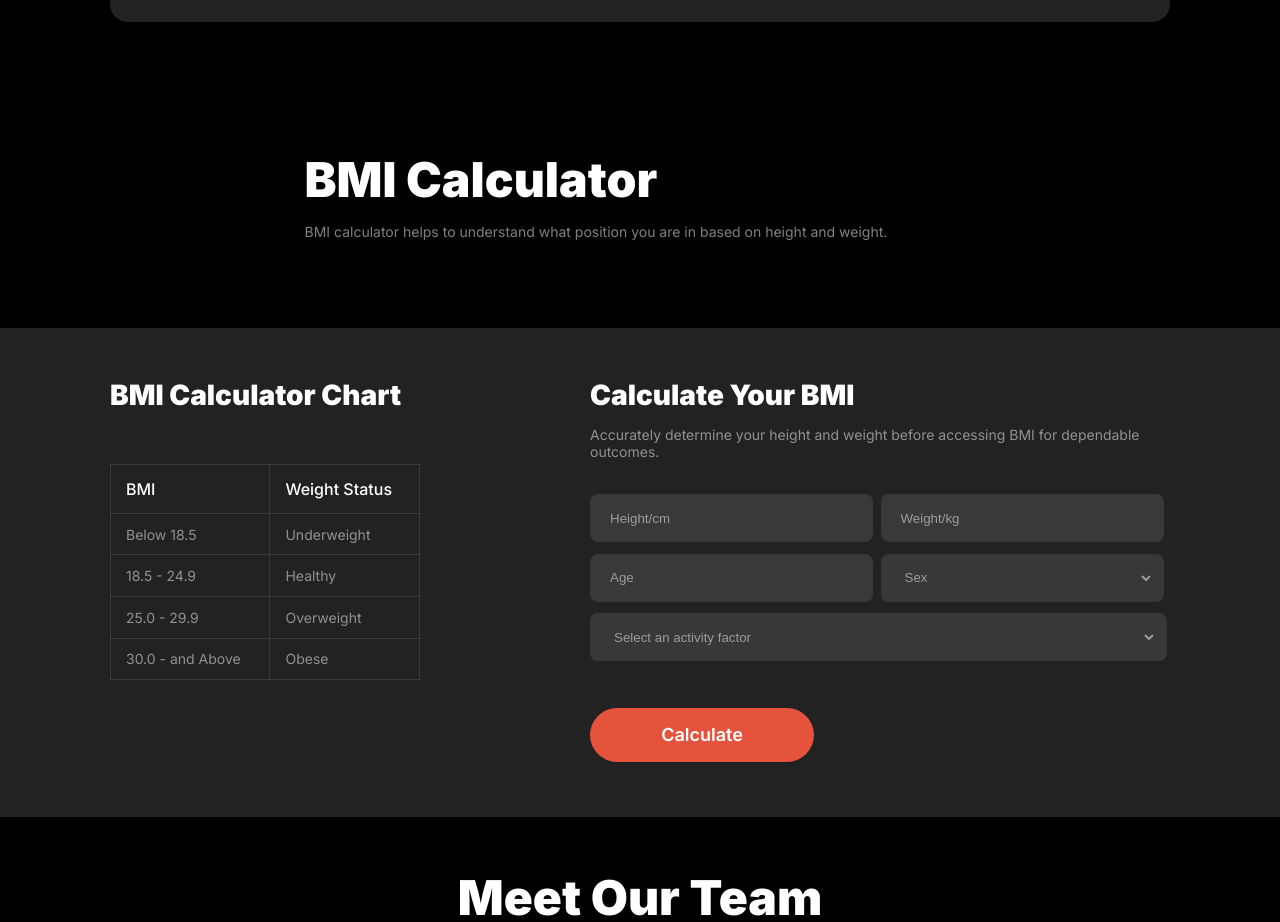
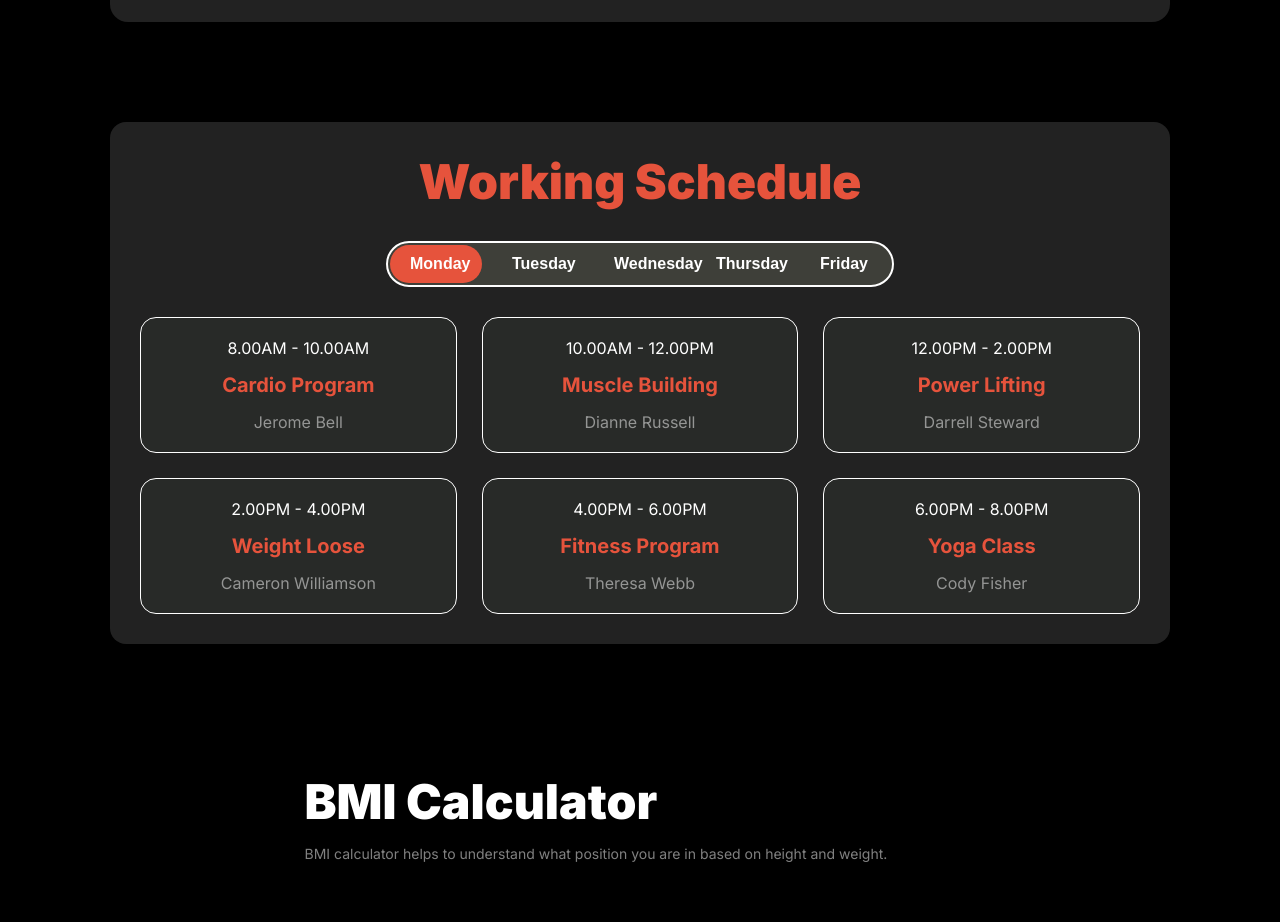
Before and after one commit to Hisham-Raiyan/Assignment-2, a plain HTML site: page index.html in a window 1280 px wide. Shown: the part 1720-2642 px from the top of the page. Drawn offline with Linux system fonts and the light colour scheme; a web font is replaced by a local one.

Commit message:
Unique Section called Working Schedule is added

```diff
--- a/index.html
+++ b/index.html
@@ -97,6 +97,50 @@
             <div class="run-img">
             </div>
         </section>
+        <section class="schedule max-width container-center white">
+            <div class="day-schedule display-flex">
+                <h1 class="title orange">Working Schedule</h1>
+                <div class="days nav-btn">
+                    <button class="nav-button white" id="home-bg">Monday</button>
+                    <button class="nav-button white">Tuesday</button>
+                    <button class="nav-button white">Wednesday</button>
+                    <button class="nav-button white">Thursday</button>
+                    <button class="nav-button white">Friday</button>
+                </div>
+            </div>
+            <div class="time-schedule">
+                <div class="schedule-card">
+                    <p>8.00AM - 10.00AM</p>
+                    <p class="program orange">Cardio Program</p>
+                    <p class="inst semi-white">Jerome Bell</p>
+                </div>
+                <div class="schedule-card">
+                    <p>10.00AM - 12.00PM</p>
+                    <p class="program orange">Muscle Building</p>
+                    <p class="inst semi-white">Dianne Russell</p>
+                </div>
+                <div class="schedule-card">
+                    <p>12.00PM - 2.00PM</p>
+                    <p class="program orange">Power Lifting</p>
+                    <p class="inst semi-white">Darrell Steward</p>
+                </div>
+                <div class="schedule-card">
+                    <p>2.00PM - 4.00PM</p>
+                    <p class="program orange">Weight Loose</p>
+                    <p class="inst semi-white">Cameron Williamson</p>
+                </div>
+                <div class="schedule-card">
+                    <p>4.00PM - 6.00PM</p>
+                    <p class="program orange">Fitness Program</p>
+                    <p class="inst semi-white">Theresa Webb</p>
+                </div>
+                <div class="schedule-card">
+                    <p>6.00PM - 8.00PM</p>
+                    <p class="program orange">Yoga Class</p>
+                    <p class="inst semi-white">Cody Fisher</p>
+                </div>
+            </div>
+         </section>
         <section class="bmi">
             <div class="bmi-title container-center">
                 <h2 class="title white">BMI Calculator</h2>
--- a/styles/style.css
+++ b/styles/style.css
@@ -474,3 +474,58 @@ footer {
     padding-bottom: 36px;
     border-top: 2px solid #ffffff1a;
 }
+
+
+.schedule {
+    margin-top: 100px;
+    background-color: #222222;
+    border-radius: 16px;
+    padding: 30px;
+}
+
+.day-schedule {
+    flex-direction: column;
+    align-items: center;
+    justify-content: center;
+    gap: 30px;
+}
+
+.days {
+    display: grid;
+    grid-template-columns: repeat(5, 1fr);
+    gap: 10px;
+    border: 2px solid white;
+    background-color: #3e3f39;
+}
+
+.days > button {
+    font-size: 16px;
+}
+
+
+.time-schedule {
+    margin-top: 30px;
+    display: grid;
+    grid-template-columns: repeat(3, 1fr);
+    gap: 25px;
+}
+
+.schedule-card {
+    border: 1px solid #ffffff;
+    background-color: #282a28;
+    border-radius: 16px;
+    padding: 20px;
+    text-align: center;
+}
+
+
+.program {
+    margin-top: 15px;
+    font-size: 20px;
+    font-weight: 700;
+}
+
+.inst {
+    margin-top: 15px;
+    font-size: 16px;
+}
```
